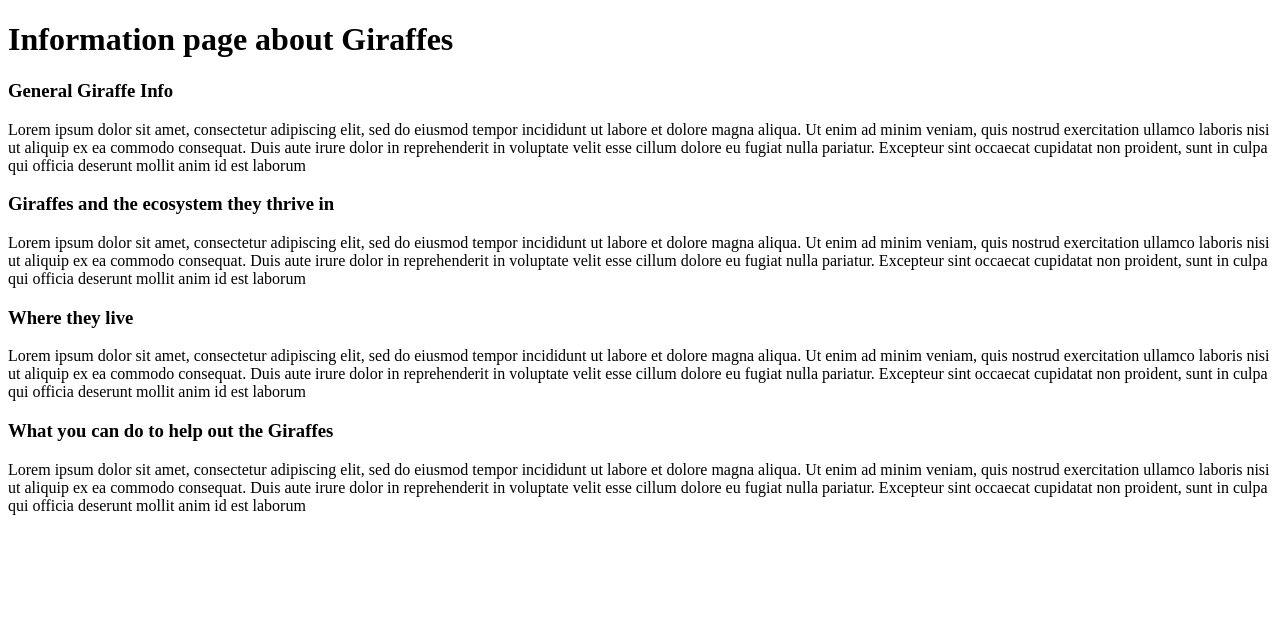
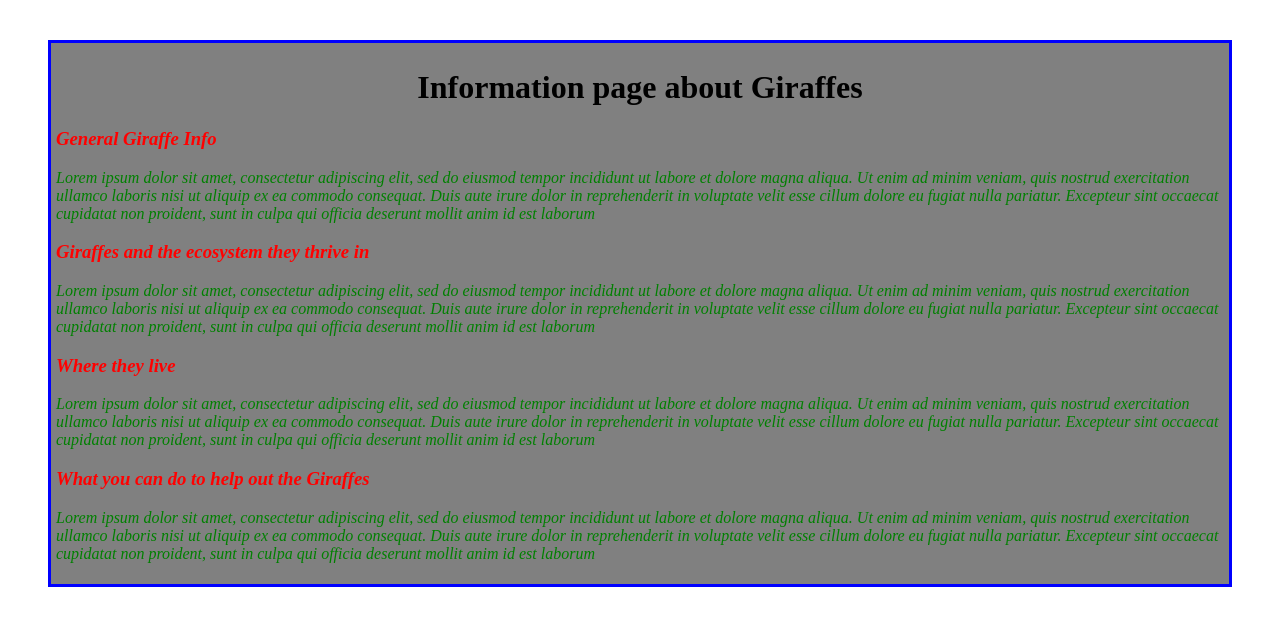
Before and after one commit to Gorman12/giraffe-webpage, a plain HTML site: page giraffe-webpage.html in a window 1280 px wide. Drawn offline with Linux system fonts and the light colour scheme.

Commit message:
added border padding and color

```diff
--- a/css/styles.css
+++ b/css/styles.css
@@ -0,0 +1,17 @@
+.boarder {
+  margin: 40px;
+  border: 3px solid blue;
+  padding: 5px;
+  background-color: gray
+}
+
+.info {
+  color: red;
+  font-style: oblique;
+}
+
+.title{
+  font-style: italic;
+  font-weight: lighter;
+  color: green
+}
--- a/giraffe-webpage.html
+++ b/giraffe-webpage.html
@@ -2,23 +2,33 @@
 <html>
   <head>
     <link href="css/styles.css" rel="stylesheet" type="text/css">
-    <title> Giraffe </title>
+    <center> <title> Giraffe </title> </center>
   </head>
   <body>
+  <div class="boarder">
+    <center><h1>Information page about Giraffes</h1></center>
+  <div p class="title">
 
-    <h1>Information page about Giraffes</h1>
-    <h3>General Giraffe Info</h3>
+    <h3 class="info">General Giraffe Info</h3>
     <p>Lorem ipsum dolor sit amet, consectetur adipiscing elit, sed do eiusmod tempor incididunt ut labore et dolore magna aliqua. Ut enim ad minim veniam, quis nostrud exercitation ullamco laboris nisi ut aliquip ex ea commodo consequat. Duis aute irure dolor in reprehenderit in voluptate velit esse cillum dolore eu fugiat nulla pariatur. Excepteur sint occaecat cupidatat non proident, sunt in culpa qui officia deserunt mollit anim id est laborum</p>
 
-    <h3>Giraffes and the ecosystem they thrive in</h3>
+
+    <h3 class="info">Giraffes and the ecosystem they thrive in</h3>
     <p>Lorem ipsum dolor sit amet, consectetur adipiscing elit, sed do eiusmod tempor incididunt ut labore et dolore magna aliqua. Ut enim ad minim veniam, quis nostrud exercitation ullamco laboris nisi ut aliquip ex ea commodo consequat. Duis aute irure dolor in reprehenderit in voluptate velit esse cillum dolore eu fugiat nulla pariatur. Excepteur sint occaecat cupidatat non proident, sunt in culpa qui officia deserunt mollit anim id est laborum</p>
 
-    <h3>Where they live</h3>
+
+    <h3 class="info">Where they live</h3>
     <p>Lorem ipsum dolor sit amet, consectetur adipiscing elit, sed do eiusmod tempor incididunt ut labore et dolore magna aliqua. Ut enim ad minim veniam, quis nostrud exercitation ullamco laboris nisi ut aliquip ex ea commodo consequat. Duis aute irure dolor in reprehenderit in voluptate velit esse cillum dolore eu fugiat nulla pariatur. Excepteur sint occaecat cupidatat non proident, sunt in culpa qui officia deserunt mollit anim id est laborum</p>
 
-    <h3>What you can do to help out the Giraffes</h3>
+
+    <h3 class="info">What you can do to help out the Giraffes</h3>
     <p>Lorem ipsum dolor sit amet, consectetur adipiscing elit, sed do eiusmod tempor incididunt ut labore et dolore magna aliqua. Ut enim ad minim veniam, quis nostrud exercitation ullamco laboris nisi ut aliquip ex ea commodo consequat. Duis aute irure dolor in reprehenderit in voluptate velit esse cillum dolore eu fugiat nulla pariatur. Excepteur sint occaecat cupidatat non proident, sunt in culpa qui officia deserunt mollit anim id est laborum</p>
+  </div>
+  </div>
+
   </body>
 
 
+
+
 </html>
```
